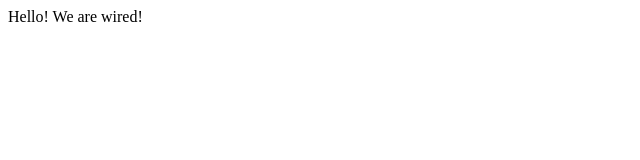
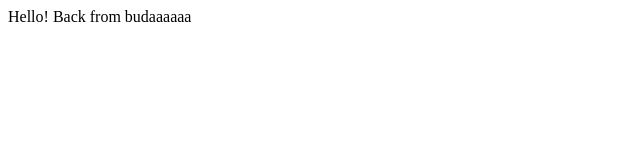
Before and after one commit to Elecoh/wired-website, a plain HTML site: page index.html in a window 1280 px wide. Shown: the full height of the page, 0-640 px from the left. Drawn offline with Linux system fonts and the light colour scheme.

Commit message:
'Budaaa?

```diff
--- a/index.html
+++ b/index.html
@@ -5,6 +5,6 @@
     <title></title>
   </head>
   <body>
-  Hello! We are wired!
+  Hello! Back from budaaaaaa
   </body>
 </html>
```
